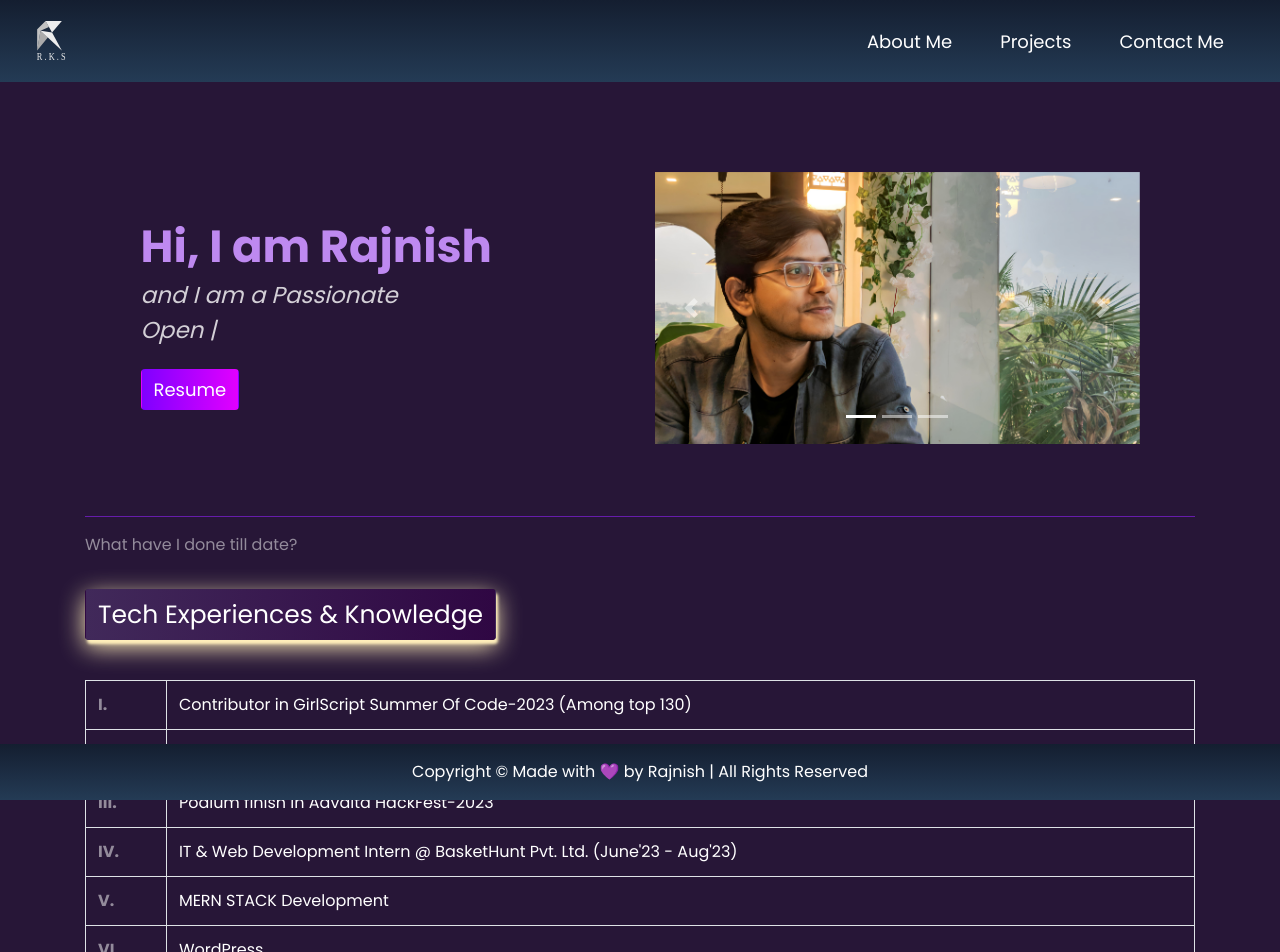
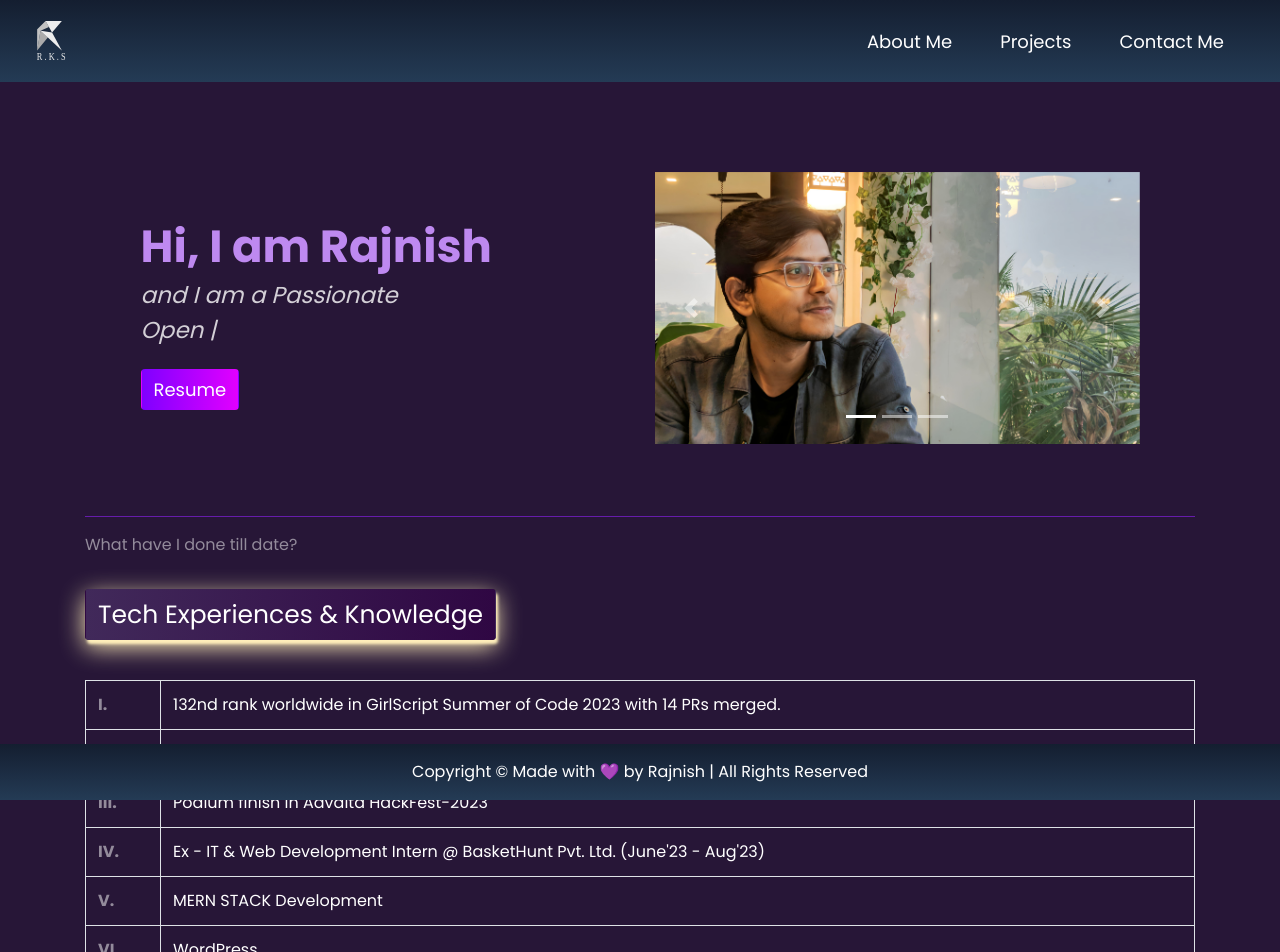
Before and after one commit to rks-031/portfolio-website, a React (Create React App) app: page / in a window 1280 px wide. Shown: the top 952 px of the page. Built offline with nearby package versions, Linux system fonts and the light colour scheme.

Commit message:
Update Experience.js

```diff
--- a/src/components/Experience.js
+++ b/src/components/Experience.js
@@ -17,7 +17,7 @@ function Experience() {
               I.
             </th>
             <td colspan="2">
-              Contributor in GirlScript Summer Of Code-2023 (Among top 130)
+              132nd rank worldwide in GirlScript Summer of Code 2023 with 14 PRs merged.
             </td>
           </tr>
           <tr>
@@ -37,7 +37,7 @@ function Experience() {
               IV.
             </th>
             <td colspan="2">
-              IT & Web Development Intern @ BasketHunt Pvt. Ltd. (June'23 -
+              Ex - IT & Web Development Intern @ BasketHunt Pvt. Ltd. (June'23 -
               Aug'23)
             </td>
           </tr>
```
